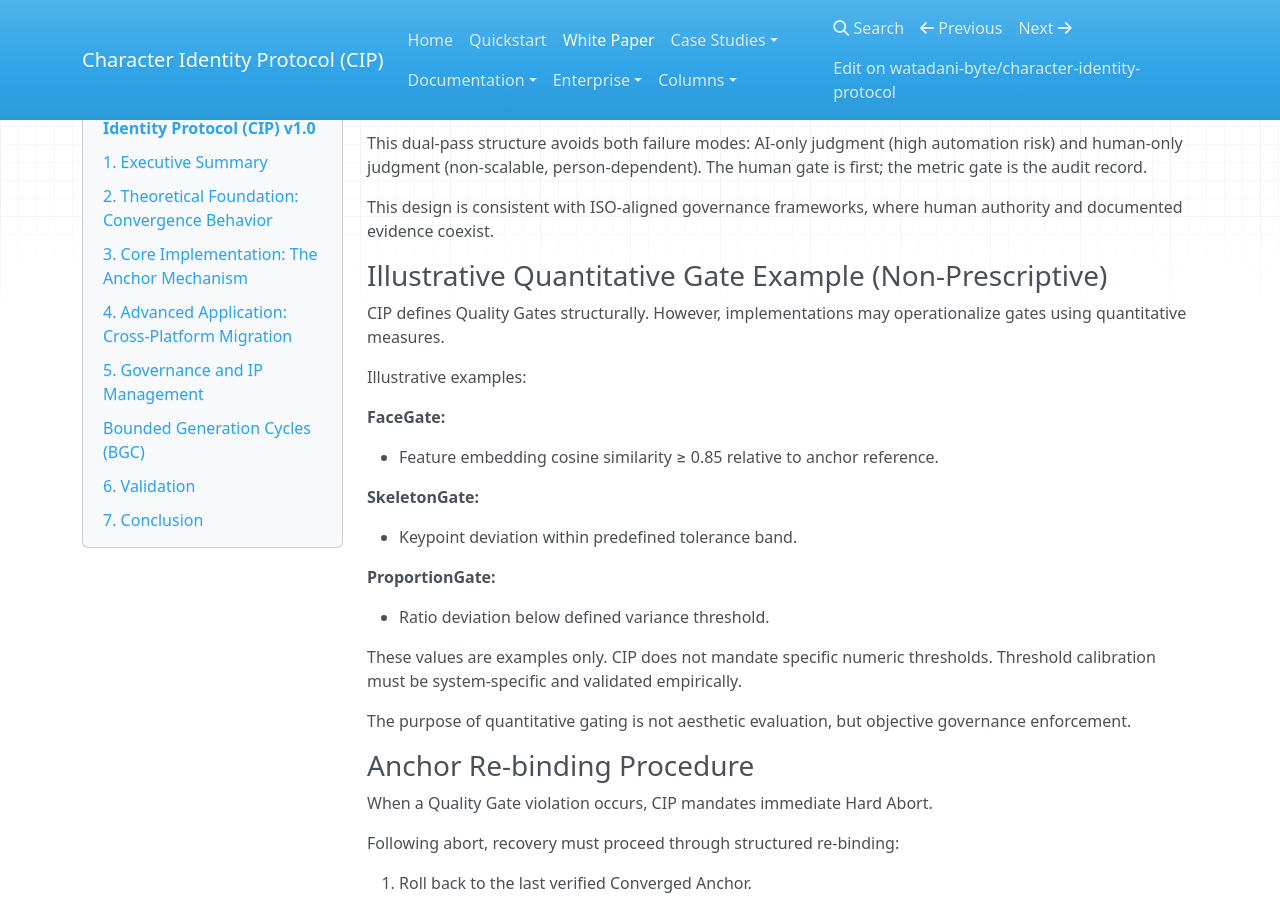
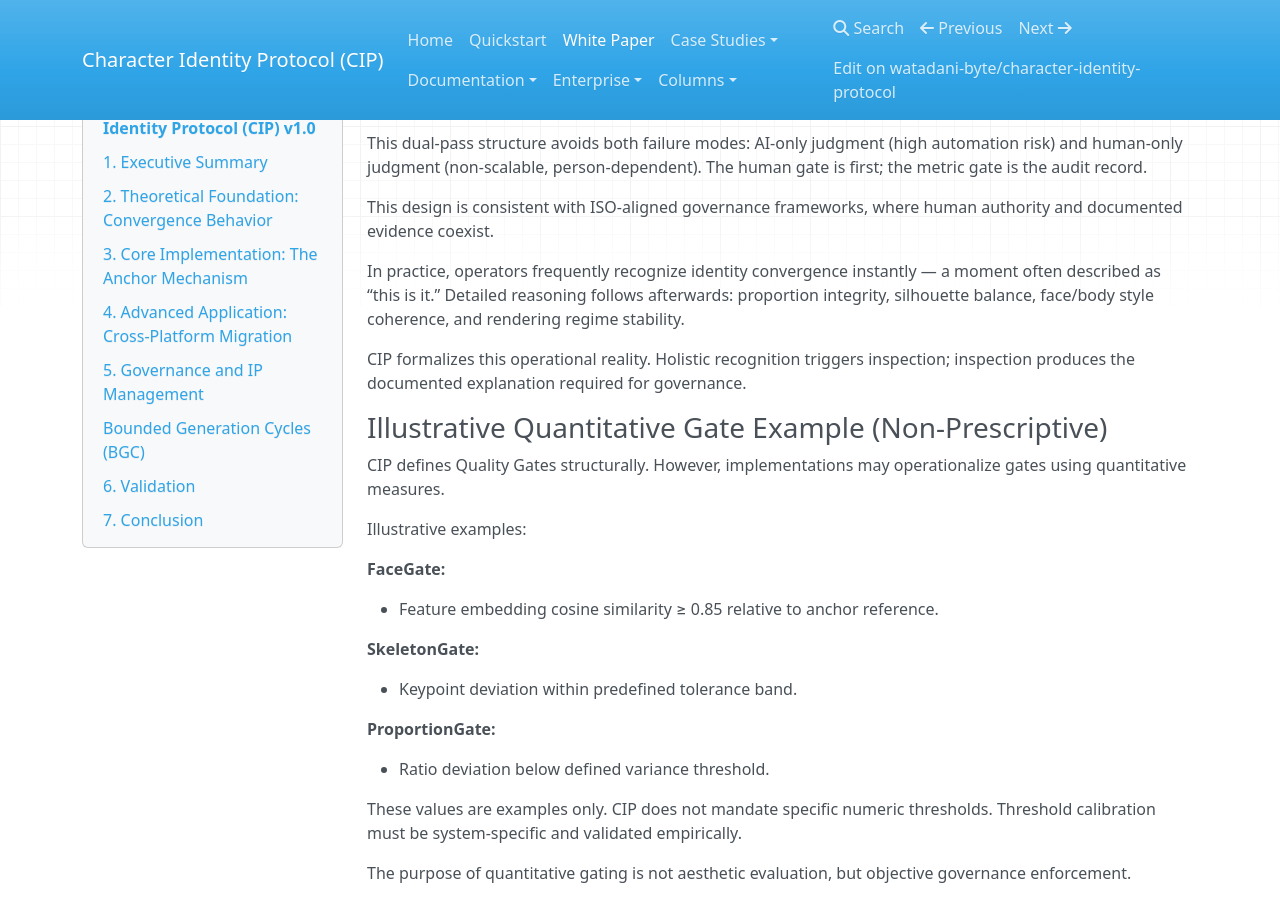
Before and after one commit to watadani-byte/character-identity-protocol, an MkDocs documentation site: the page built from docs/whitepaper_v1.md, in a window 1280 px wide and 900 px high, scrolled down 4448 px. Built offline with MkDocs 1.6.1, drawn with Linux system fonts in a browser that asks for light colours; nearby versions of some CDN libraries.

Commit message:
whitepaper_v1.md を更新

```diff
--- a/docs/whitepaper_v1.md
+++ b/docs/whitepaper_v1.md
@@ -185,6 +185,10 @@ This dual-pass structure avoids both failure modes: AI-only judgment (high autom
 
 This design is consistent with ISO-aligned governance frameworks, where human authority and documented evidence coexist.
 
+In practice, operators frequently recognize identity convergence instantly — a moment often described as “this is it.” Detailed reasoning follows afterwards: proportion integrity, silhouette balance, face/body style coherence, and rendering regime stability.
+
+CIP formalizes this operational reality. Holistic recognition triggers inspection; inspection produces the documented explanation required for governance.
+
 ### Illustrative Quantitative Gate Example (Non-Prescriptive)
 
 CIP defines Quality Gates structurally.
```
